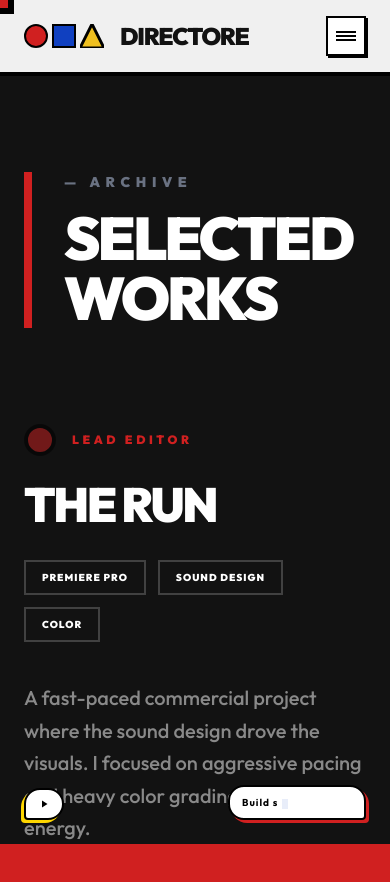
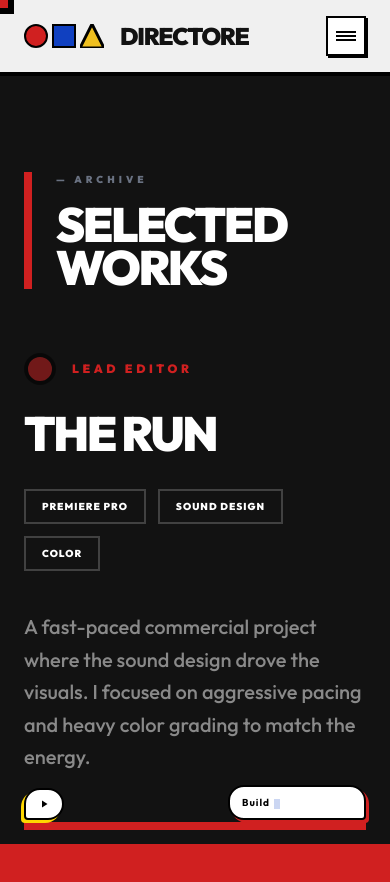
Before and after one commit to akshpatel153/director-portfolio, a React (Vite) app: page /work in a window 390 px wide. Shown: the top 882 px of the page. Built offline with nearby package versions, Linux system fonts and the light colour scheme.

Commit message:
Design: Optimization for mobile responsiveness (typography scaling and grid adjustments)

```diff
--- a/src/components/sections/Hero.tsx
+++ b/src/components/sections/Hero.tsx
@@ -18,7 +18,7 @@ export function Hero() {
           transition={{ duration: 0.5, ease: "circOut" }}
           className="relative z-10 max-w-xl"
         >
-          <h1 className="text-6xl md:text-8xl lg:text-[7rem] font-black uppercase tracking-tighter leading-[0.95] mb-10">
+          <h1 className="text-5xl sm:text-7xl md:text-8xl lg:text-[7rem] font-black uppercase tracking-tighter leading-[0.95] mb-10">
             {HERO_CONTENT.titleLine1} <br />
             <span className="text-primary-red">{HERO_CONTENT.titleLine2}</span>
           </h1>
--- a/src/components/sections/PhotographyGrid.tsx
+++ b/src/components/sections/PhotographyGrid.tsx
@@ -7,12 +7,12 @@ import { playClickSound } from '../../lib/sounds';
 
 // Asymmetric brutalist grid config: [col-span, row-span, aspect]
 const GRID_CONFIG = [
-  { cols: 'md:col-span-2', aspect: 'aspect-[16/7]' },  // wide hero
+  { cols: 'md:col-span-2', aspect: 'aspect-video md:aspect-[16/7]' },  // wide hero
   { cols: 'md:col-span-1', aspect: 'aspect-square' },
   { cols: 'md:col-span-1', aspect: 'aspect-square' },
-  { cols: 'md:col-span-1', aspect: 'aspect-[3/4]' },
-  { cols: 'md:col-span-2', aspect: 'aspect-[16/7]' },  // wide hero
-  { cols: 'md:col-span-1', aspect: 'aspect-[3/4]' },
+  { cols: 'md:col-span-1', aspect: 'aspect-video md:aspect-[3/4]' },
+  { cols: 'md:col-span-2', aspect: 'aspect-video md:aspect-[16/7]' },  // wide hero
+  { cols: 'md:col-span-1', aspect: 'aspect-video md:aspect-[3/4]' },
 ];
 
 function ParallaxPhoto({ photo, config, index, onClick }: {
--- a/src/pages/Work.tsx
+++ b/src/pages/Work.tsx
@@ -19,9 +19,9 @@ export function Work() {
         <div className="min-h-screen bg-[#121212] text-white pt-24 pb-32">
 
           <div className="max-w-7xl mx-auto px-6 md:px-12">
-            <header className="mb-24 border-l-8 border-primary-red pl-8">
-              <p className="text-sm font-black uppercase tracking-[0.4em] text-gray-500 mb-4">— Archive</p>
-              <h1 className="text-6xl md:text-9xl font-black uppercase tracking-tighter leading-none text-white">
+            <header className="mb-16 md:mb-24 border-l-8 border-primary-red pl-6 md:pl-8">
+              <p className="text-[10px] md:text-sm font-black uppercase tracking-[0.4em] text-gray-500 mb-4">— Archive</p>
+              <h1 className="text-5xl sm:text-7xl md:text-9xl font-black uppercase tracking-tighter leading-[0.9] text-white">
                 Selected <br /> Works
               </h1>
             </header>
```
